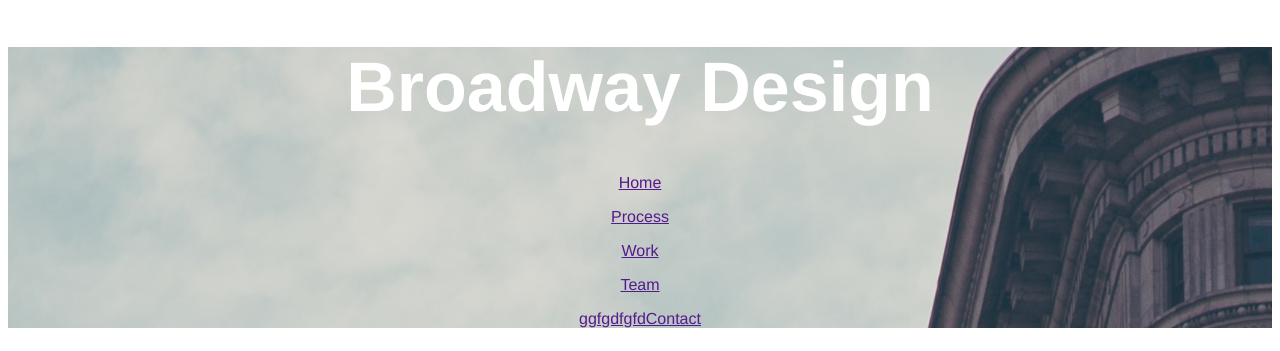
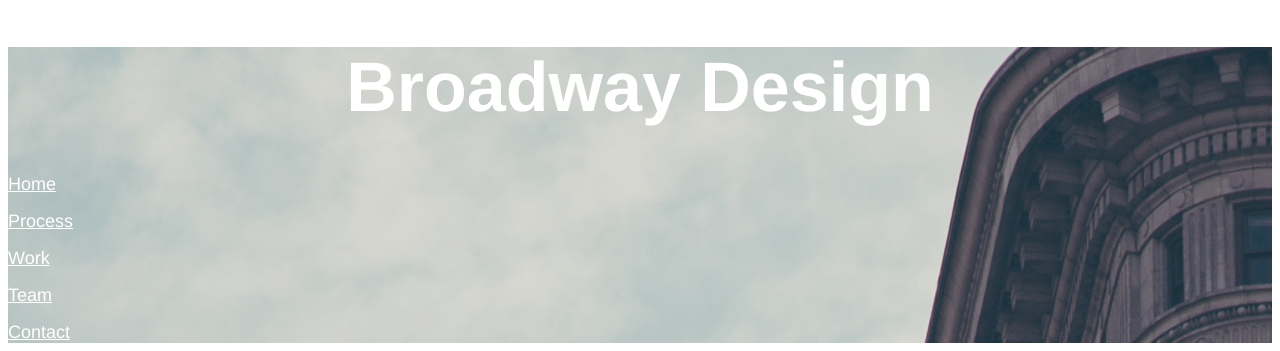
Before and after one commit to frapplecat/broadwaydesign, a plain HTML site: page index.html in a window 1280 px wide. Shown: the top 351 px of the page. Drawn offline with Linux system fonts and the light colour scheme.

Commit message:
update header code.

```diff
--- a/index.html
+++ b/index.html
@@ -8,11 +8,11 @@
   <body>
   <div class="header">
     <h1>Broadway Design</h1>
-    <p><a href="">Home</a></p>
-    <p><a href="">Process</a></p>
-    <p><a href="">Work</a></p>
-    <p><a href="">Team</a></p>
-    <p><a href="">ggfgdfgfdContact</a></p>
+    <p><a class="toplink" href="">Home</a></p>
+    <p><a class="toplink" href="">Process</a></p>
+    <p><a class="toplink" href="">Work</a></p>
+    <p><a class="toplink" href="">Team</a></p>
+    <p><a class="toplink" href="">Contact</a></p>
 </div>
 
 </p>
--- a/resources/css/style.css
+++ b/resources/css/style.css
@@ -1,5 +1,4 @@
 html{
-  text-align: center;
   font-family: Helvetica;
 }
 
@@ -7,16 +6,19 @@ h1{
   font-size: 70px;
   font-weight: bold;
   color: white;
+  text-align: center;
 }
 
 h2{
   font-size: 32px;
   font-weight: bold;
+  text-align: center;
 }
 
 h3{
   font-size: 23px;
   font-weight: bold;
+  text-align: center;
 }
 
 .taillist{
@@ -32,3 +34,9 @@ h3{
 .header{
   background-image:url(https://frapplecat.github.io/broadwaydesign/resources/images/the-flatiron-building.png)
 }
+
+.toplink{
+  color: white;
+  text-align: center;
+  font-size: 18px;
+}
```
